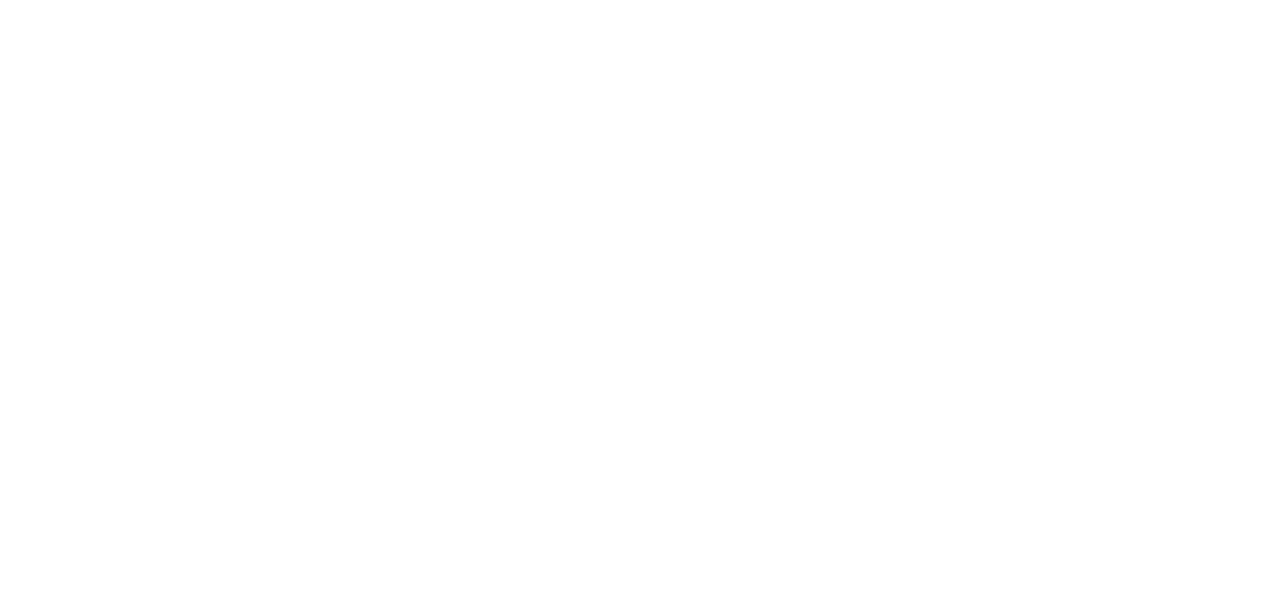
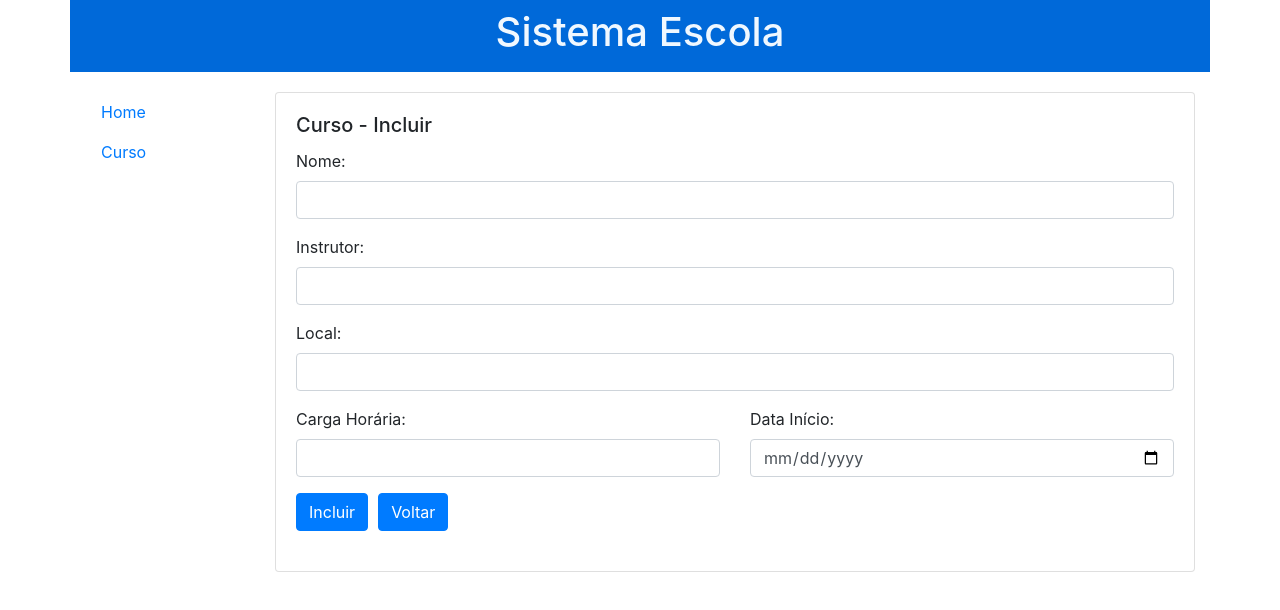
Before and after one commit to davigomessales/projetoturma1, an Angular app: page /curso/incluir in a window 1280 px wide. Before the commit this address led to /. Shown: the top 610 px of the page. Built offline with nearby package versions, Linux system fonts and the light colour scheme.

Commit message:
Inclusao do metodo incluir e do componente curso manter

```diff
--- a/src/app/app-routing.module.ts
+++ b/src/app/app-routing.module.ts
@@ -1,3 +1,4 @@
+import { CursoManterComponent } from './curso/curso-manter/curso-manter.component';
 import { CursoComponent } from './curso/curso.component';
 import { NgModule } from '@angular/core';
 import { Routes, RouterModule } from '@angular/router';
@@ -14,6 +15,11 @@ const routes: Routes = [
     path: 'curso',
     component: CursoComponent,
     pathMatch: 'full'
+  },
+  {
+    path: 'curso/incluir',
+    component: CursoManterComponent,
+    pathMatch: 'full'
   }
 ];
 
--- a/src/app/app.module.ts
+++ b/src/app/app.module.ts
@@ -9,13 +9,15 @@ import { CursoComponent } from './curso/curso.component';
 import { LayoutComponent } from './layout/layout.component';
 import { FormsModule } from '@angular/forms'
 import { HttpClientModule } from '@angular/common/http';
+import { CursoManterComponent } from './curso/curso-manter/curso-manter.component';
 
 @NgModule({
   declarations: [
     AppComponent,
     HomeComponent,
     CursoComponent,
-    LayoutComponent
+    LayoutComponent,
+    CursoManterComponent
 
   ],
   imports: [
--- /dev/null
+++ b/src/app/curso/curso-manter/curso-manter.component.html
@@ -0,0 +1,49 @@
+<app-layout>
+    <div class="card">
+        <div class="card-body">
+            <h5 class="card-title">Curso - Incluir</h5>
+            <!-- Input do Curso -->
+            <div class="row">
+                <div class="form-group col-12">
+                    <label for="nome" class="control-label">Nome:</label>
+                    <input type="text" class="form-control" [(ngModel)]="curso.nome" />
+                </div>
+            </div>
+            <!-- Input do Instrutor -->
+            <div class="row">
+                <div class="form-group col-12">
+                    <label for="nome" class="control-label">Instrutor:</label>
+                    <input type="text" class="form-control" [(ngModel)]="curso.instrutor" />
+                </div>
+            </div>
+            <!-- Input do Local -->
+            <div class="row">
+                <div class="form-group col-12">
+                    <label for="nome" class="control-label">Local:</label>
+                    <input type="text" class="form-control" [(ngModel)]="curso.local" />
+                </div>
+            </div>
+            <div class="row">
+                <!-- Input da Carga Horária -->
+                <div class="form-group col-6">
+                    <label for="nome" class="control-label">Carga Horária:</label>
+                    <input type="text" class="form-control" [(ngModel)]="curso.cargaHoraria" />
+                </div>
+                <!-- Input da Data -->
+                <div class="form-group col-6">
+                    <label for="nome" class="control-label">Data Início:</label>
+                    <input type="date" class="form-control" [(ngModel)]="curso.dataInicio" />
+                </div>
+            </div>
+            <!-- linha botão Salvar -->
+            <div class="row" style="margin-bottom: 20px;">
+                <div class="col-lg-6">
+                    <button type="button" class="btn btn-primary" style="margin-right: 10px;"
+                        (click)="salvar()">Incluir</button>
+                    <button type="button" class="btn btn-primary" style="margin-right: 10px;"
+                        (click)="voltar()">Voltar</button>
+                </div>
+            </div>
+        </div>
+    </div>
+</app-layout>
--- /dev/null
+++ b/src/app/curso/curso-manter/curso-manter.component.ts
@@ -0,0 +1,39 @@
+import { CursoService } from './../servico/curso.service';
+import { Router } from '@angular/router';
+import { Component, OnInit, EventEmitter, Output } from '@angular/core';
+import { Curso } from '../servico/Curso';
+
+@Component({
+  selector: 'app-curso-manter',
+  templateUrl: './curso-manter.component.html',
+  styleUrls: ['./curso-manter.component.css']
+})
+export class CursoManterComponent implements OnInit {
+
+  curso: Curso = new Curso();
+  constructor(
+    private _router: Router,
+    private _cursoService: CursoService
+    ) { }
+
+  ngOnInit(): void {
+  }
+
+  salvar(){
+    console.log(this.curso);
+    this._cursoService.incluir(this.curso).subscribe(
+      retorno =>{
+        console.log(retorno)
+        alert(retorno['mensagem'])
+        this._router.navigate(['/curso']);
+      }
+    );
+
+  }
+
+  voltar(){
+    this._router.navigate(['/curso']);
+  }
+
+
+}
--- a/src/app/curso/curso.component.html
+++ b/src/app/curso/curso.component.html
@@ -2,16 +2,46 @@
   <div class="card">
     <div class="card-body">
       <h5 class="card-title">Curso</h5>
+      <!-- linha input -->
       <div class="row">
         <div class="form-group col-12">
-              <label for="nome"class="control-label">Nome:</label>
-              <input type="text" class="form-control" [(ngModel)]="curso.nome"/>
+          <label for="nome" class="control-label">Nome:</label>
+          <input type="text" class="form-control" [(ngModel)]="curso.nome" />
         </div>
       </div>
+      <!-- linha Botão -->
       <div class="row" style="margin-bottom: 20px;">
         <div class="col-12">
-              <!-- <button type="button" class="btn btn-primary" (click)="exibirAlerta(cursoInput.value)">Pesquisar</button> -->
           <button type="button" class="btn btn-primary" (click)="exibirAlerta()">Pesquisar</button>
+        </div>
+      </div>
+      <!-- linha tabela -->
+      <div class="row">
+        <div class="col-lg-12">
+          <table class="table">
+            <tr>
+              <th>Código</th>
+              <th>Nome</th>
+              <th>Carga Horária</th>
+              <th>Data de Inicio</th>
+              <th>Instrutor</th>
+              <th>Local</th>
+            </tr>
+            <tr *ngFor="let item of listaCursos">
+              <td>{{ item.codigo }}</td>
+              <td>{{ item.nome }}</td>
+              <td>{{ item.cargaHoraria }}</td>
+              <td>{{ item.dataInicio | date:'dd/MM/yyyy'}}</td>
+              <td>{{ item.instrutor }}</td>
+              <td>{{ item.local }}</td>
+            </tr>
+          </table>
+        </div>
+      </div>
+      <!-- linha botão incluir -->
+      <div class="row" style="margin-bottom: 20px;">
+        <div class="col-lg-12">
+          <button type="button" class="btn btn-primary" style="margin-right: 10px;" (click)="incluir()">Incluir</button>
         </div>
       </div>
     </div>
--- a/src/app/curso/curso.component.ts
+++ b/src/app/curso/curso.component.ts
@@ -1,6 +1,7 @@
 import { CursoService } from './servico/curso.service';
 import { Component, OnInit } from '@angular/core';
 import { Curso } from './servico/Curso';
+import { Router } from '@angular/router';
 
 @Component({
   selector: 'app-curso',
@@ -10,19 +11,32 @@ import { Curso } from './servico/Curso';
 export class CursoComponent implements OnInit {
 
   curso: Curso = new Curso;
+  listaCursos: Curso[] = [];
 
-  constructor(private cursoServico: CursoService) { }
+  constructor(
+    private _cursoServico: CursoService,
+    private _router: Router
+    ) { }
 
   ngOnInit(): void {
+    this._cursoServico.pesquisar(this.curso.nome).subscribe(
+      (data: Curso[]) => {
+        this.listaCursos = data;
+      }
+    );
   }
 
   exibirAlerta() {
-    this.cursoServico.pesquisar(this.curso.nome).subscribe(
-      data => {
-        console.log(data)
+    this._cursoServico.pesquisar(this.curso.nome).subscribe(
+      (data: Curso[]) => {
+        this.listaCursos = data;
       }
     );
 
   }
 
+  incluir() {
+    this._router.navigate(['/curso/incluir']);
+  }
+
 }
--- a/src/app/curso/servico/curso.service.ts
+++ b/src/app/curso/servico/curso.service.ts
@@ -1,5 +1,6 @@
 import { Injectable } from '@angular/core';
 import { HttpClient } from '@angular/common/http'
+import { Curso } from './Curso';
 
 @Injectable({
   providedIn: 'root'
@@ -9,8 +10,13 @@ export class CursoService {
   constructor(private http: HttpClient) { }
 
   pesquisar(nome) {
-    return this.http.get("https://cors-anywhere.herokuapp.com/https://stormy-badlands-29216.herokuapp.com/api/curso/consultar/"+nome);
+    return this.http.get(
+      "https://cors-anywhere.herokuapp.com/https://stormy-badlands-29216.herokuapp.com/api/curso/consultar/" + nome);
   }
 
+  incluir(curso: Curso){
+    return this.http.post(
+      "https://cors-anywhere.herokuapp.com/https://stormy-badlands-29216.herokuapp.com/api/curso/incluir", curso);
+  }
 
 }
```
Also changed, not shown: src/app/curso/curso-manter/curso-manter.component.css (added), 1 other file (tests, documents, lock files or other folders). Lines whose indentation alone changed are shown as unchanged.
